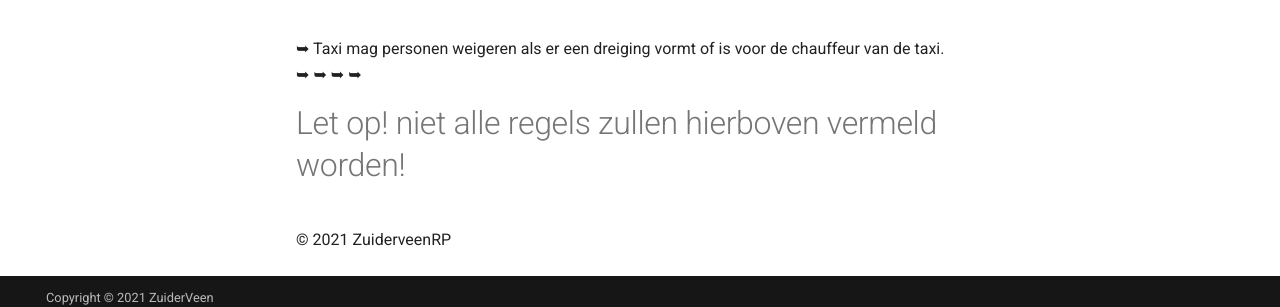
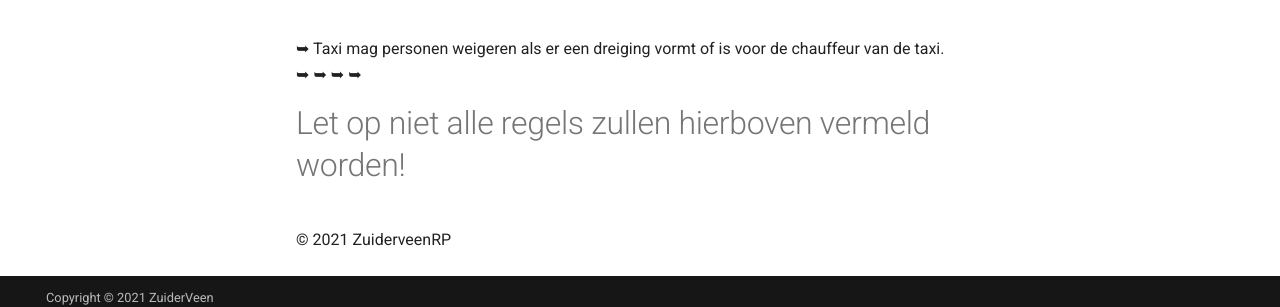
Before and after one commit to CappaWappa/Regels, an MkDocs documentation site: the page built from docs/hulpdiensten.md, in a window 1280 px wide and 900 px high, scrolled down 1152 px. Shown: the part 559-866 px from the top of the window. Built offline with MkDocs 1.6.1 and Material for MkDocs 9.7.7, drawn with Linux system fonts in a browser that asks for light colours.

```diff
--- a/docs/hulpdiensten.md
+++ b/docs/hulpdiensten.md
@@ -49,5 +49,5 @@
  ➥
  ➥
 
-# Let op! niet alle regels zullen hierboven vermeld worden!
+# Let op niet alle regels zullen hierboven vermeld worden!
 © 2021 ZuiderveenRP
```
